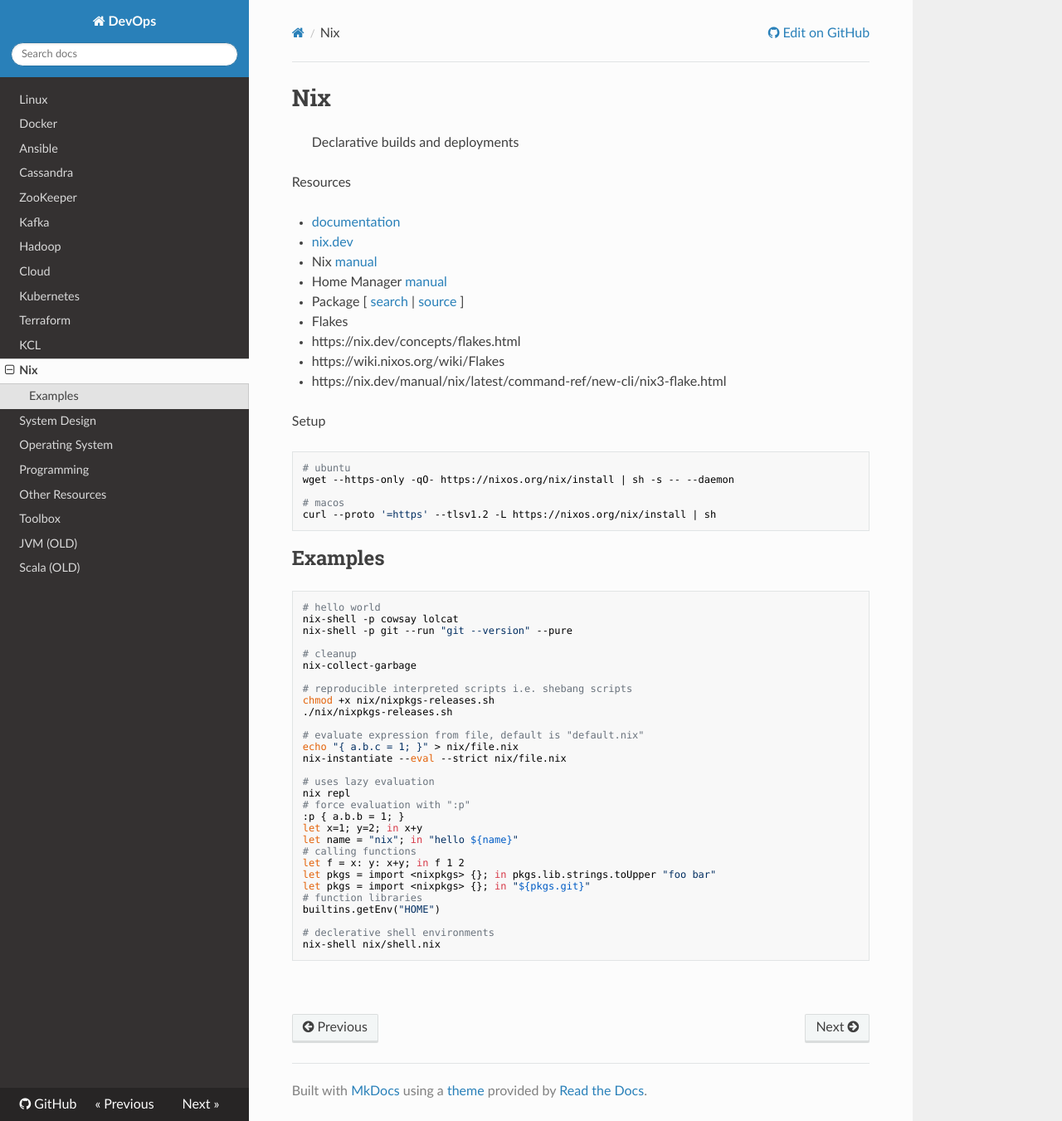
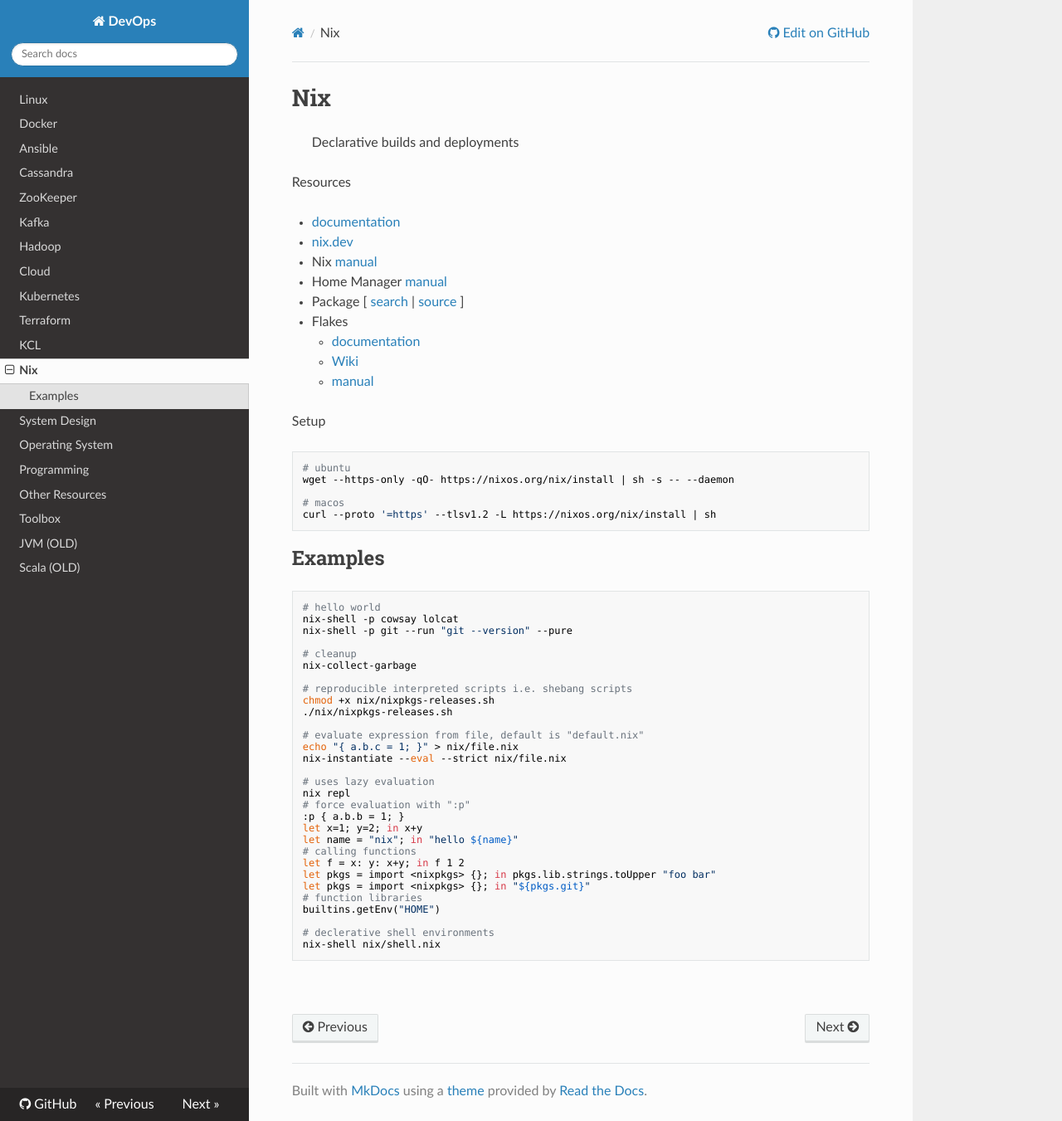
Before and after one commit to niqdev/devops, an MkDocs documentation site: the page built from docs/nix.md, in a window 1280 px wide and 1351 px high. Shown: the whole window at 83% size. Built offline with MkDocs 1.6.1, drawn with Linux system fonts in a browser that asks for light colours; nearby versions of some CDN libraries.

````diff
--- a/docs/nix.md
+++ b/docs/nix.md
@@ -10,9 +10,9 @@ Resources
 * Home Manager [manual](https://nix-community.github.io/home-manager)
 * Package [ [search](https://search.nixos.org/packages) | [source](https://github.com/NixOS/nixpkgs/tree/master/pkgs) ]
 * Flakes
-  - https://nix.dev/concepts/flakes.html
-  - https://wiki.nixos.org/wiki/Flakes
-  - https://nix.dev/manual/nix/latest/command-ref/new-cli/nix3-flake.html
+    - [documentation](https://nix.dev/concepts/flakes.html)
+    - [Wiki](https://wiki.nixos.org/wiki/Flakes)
+    - [manual](https://nix.dev/manual/nix/latest/command-ref/new-cli/nix3-flake.html)
 
 Setup
 ```bash
````
Also changed, not shown: README.md (+3 -1 lines), requirements.txt (+5 -5 lines).
